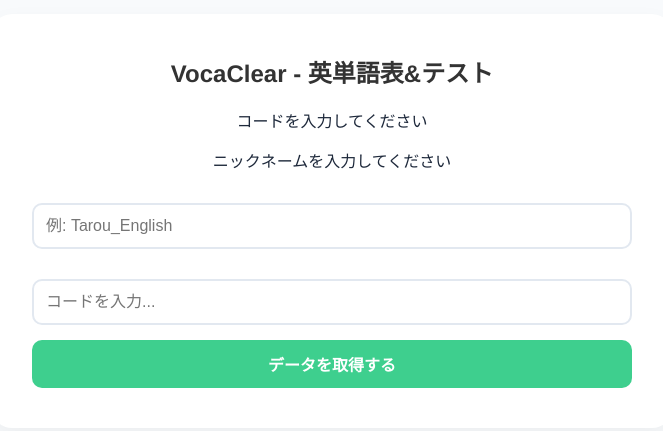
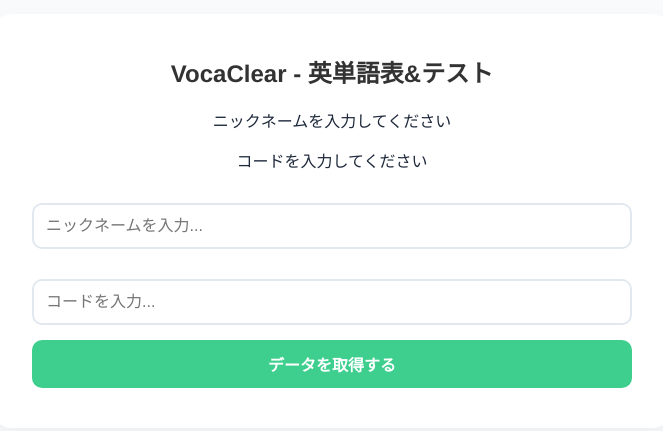
Before and after one commit to 0128-game/English-app, a plain HTML site: page index.html in a window 1280 px wide. Shown: the part 179-610 px from the top of the page, without its empty margins (308-971 px from the left). Drawn offline with nearby package versions, Linux system fonts and the light colour scheme.

Commit message:
Update index.html

```diff
--- a/index.html
+++ b/index.html
@@ -48,9 +48,9 @@
     <div class="container">
         <div id="page-setup" class="page active">
             <h2>VocaClear - 英単語表&テスト</h2>
+            <p>ニックネームを入力してください</p>
             <p>コードを入力してください</p>
-            <p>ニックネームを入力してください</p>
-            <input type="text" id="nickname" placeholder="例: Tarou_English" maxlength="15">
+            <input type="text" id="nickname" placeholder="ニックネームを入力..." maxlength="15">
             <input type="text" id="tableName" placeholder="コードを入力...">
             <button id="loadBtn" onclick="loadData()">データを取得する</button>
             <div id="loader"><span class="spinner"></span>データ取得中...</div>
```
